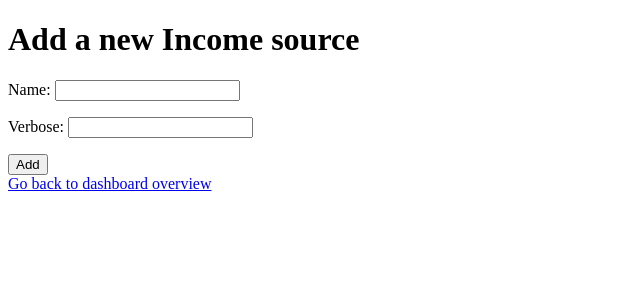
After one commit to FredPerr/dollarify-django, a Django app: page /dashboard/account/income/source/add/ in a window 1280 px wide. The commit adds this page. Shown: the top 300 px of the page, without its empty margins (0-640 px from the left). Run offline with Django 3.2, Linux system fonts and the light colour scheme; style sheets or scripts are compiled from the project's sources; some libraries are stand-ins or nearby versions.

Commit message:
added the income source creation

```diff
--- a/core/admin.py
+++ b/core/admin.py
@@ -31,7 +31,7 @@ MODELS = (
 
     FundTransfer, StockTrade,
     Loan, Payment, Paycheck, CurrencyRate,
-    IncomeAccount
+    IncomeAccount, IncomeSourceEntity
 )
 
 
--- a/core/forms.py
+++ b/core/forms.py
@@ -6,7 +6,7 @@ from django.contrib.auth.forms import (
 )
 
 
-from .models import IncomeAccount, Paycheck, StockTrade, User, StockMarketAccount
+from .models import IncomeAccount, IncomeSourceEntity, Paycheck, StockTrade, User, StockMarketAccount
 
 
 class UserRegisterForm(UserCreationForm):
@@ -78,3 +78,10 @@ class PaycheckCreateForm(ModelForm):
         model = Paycheck
         fields = ('amount', 'hours', 'period_start', 'period_end', 'over_hours', 'over_rate')
         exclude = ('target', )
+
+
+class IncomeSourceCreateForm(ModelForm):
+
+    class Meta:
+        model = IncomeSourceEntity
+        fields = ('name', 'verbose')
--- a/core/models.py
+++ b/core/models.py
@@ -77,9 +77,13 @@ class StockMarketAccount(Account):
     currency = CharField(max_length=4, choices=CURRENCIES)
 
 
+class IncomeSourceEntity(Entity):
+    pass
+
+
 class IncomeAccount(Account):
 
-    source = ForeignKey(Entity, RESTRICT, 'source_income')
+    source = ForeignKey(IncomeSourceEntity, RESTRICT, 'source_income')
 
     @property
     def paychecks(self):
--- /dev/null
+++ b/core/templates/core/dashboard/accounts/income/create-source.html
@@ -0,0 +1,15 @@
+{% extends "base.html" %}
+{% block title %}Dollarify - New Income Source {% endblock %}
+
+{% block content %}
+
+<h1>Add a new Income source</h1>
+
+<form method="post">
+    {% csrf_token %}
+    {{ form.as_p }}
+    <button type="submit">Add</button>
+</form>
+<a href="{% url 'dashboard:overview' %}">Go back to dashboard overview</a>
+
+{% endblock %}
--- a/core/templates/core/dashboard/accounts/income/create.html
+++ b/core/templates/core/dashboard/accounts/income/create.html
@@ -3,12 +3,16 @@
 
 {% block content %}
 
-<h1>Create a new Income source</h1>
+<h1>Create a new Income Account</h1>
 
 <form method="post">
     {% csrf_token %}
     {{ form.as_p }}
     <button type="submit">Create</button>
 </form>
+<p>
+    You can't find your income source ?
+    <a href="{% url 'dashboard:income-source-create' %}">Add a new one</a>
+</p>
 
 {% endblock %}
--- a/core/templates/core/dashboard/overview.html
+++ b/core/templates/core/dashboard/overview.html
@@ -20,7 +20,7 @@
         <ul>
             {% for income_account in income_accounts %}
             <li>
-                <a href="#">{{income_account.name}}</a>
+                <a href="{% url 'dashboard:income-account-detail' id=income_account.id %}">{{income_account.name}}</a>
             </li>
             {% endfor %}
         </ul>
--- a/core/urls/dashboard.py
+++ b/core/urls/dashboard.py
@@ -2,7 +2,7 @@ from django.urls import path
 
 
 from ..views.dashboard import (
-    IncomeDelPaycheckView, IncomeNewPaycheckView, StockMarketDelTradeView, StockMarketNewTradeView, dashboard_overview, StockMarketAccountCreateView,
+    IncomeDelPaycheckView, IncomeNewPaycheckView, IncomeSourceEntityCreateView, IncomeSourceentityDelView, StockMarketDelTradeView, StockMarketNewTradeView, dashboard_overview, StockMarketAccountCreateView,
     StockMarketAccountDetailView, StockMarketAccountDeleteView, IncomeAccountCreateView, IncomeAccountDetailView, IncomeAccountDeleteView
 )
 
@@ -25,4 +25,7 @@ urlpatterns = [
     path('account/income/delete/<uuid:id>/', IncomeAccountDeleteView.as_view(), name='income-account-remove'),
     path('account/income/<uuid:id>/new-paycheck/', IncomeNewPaycheckView.as_view(), name='income-new-paycheck'),
     path('account/income/<uuid:id>/del-paycheck/<pk>/', IncomeDelPaycheckView.as_view(), name='income-del-paycheck'),
+
+    path('account/income/source/add/', IncomeSourceEntityCreateView.as_view(), name='income-source-create'),
+    path('account/income/source/remove/', IncomeSourceentityDelView.as_view(), name='income-source-delete'),
 ]
--- a/core/views/dashboard.py
+++ b/core/views/dashboard.py
@@ -7,8 +7,8 @@ from django.views.generic.detail import DetailView
 from django.contrib.auth.decorators import login_required
 
 
-from ..models import  CurrencyRate, Entity, IncomeAccount, Paycheck, StockMarketAccount, StockTrade
-from ..forms import PaycheckCreateForm, StockMarketAccountCreateForm, StockMarketTradeCreateForm, IncomeAccountCreateForm
+from ..models import  CurrencyRate, Entity, IncomeAccount, IncomeSourceEntity, Paycheck, StockMarketAccount, StockTrade
+from ..forms import IncomeSourceCreateForm, PaycheckCreateForm, StockMarketAccountCreateForm, StockMarketTradeCreateForm, IncomeAccountCreateForm
 
 
 @login_required
@@ -165,3 +165,19 @@ class IncomeDelPaycheckView(DeleteView):
 
     def get_success_url(self):
         return reverse_lazy('dashboard:income-account-detail', kwargs={'id':self.kwargs['id']})
+
+
+class IncomeSourceEntityCreateView(CreateView):
+    model = IncomeSourceEntity
+    template_name = 'core/dashboard/accounts/income/create-source.html'
+    form_class = IncomeSourceCreateForm
+
+    def get_success_url(self):
+        return reverse_lazy('dashboard:overview')
+
+class IncomeSourceentityDelView(DeleteView):
+    model = IncomeSourceEntity
+    template_name = 'core/dashboard/accounts/income/delete-source.html'
+
+    def get_success_url(self):
+        return reverse_lazy('dashboard:overview')
```
Also changed, not shown: core/templates/core/dashboard/accounts/income/delete-source.html (added, +13 -0 lines).
